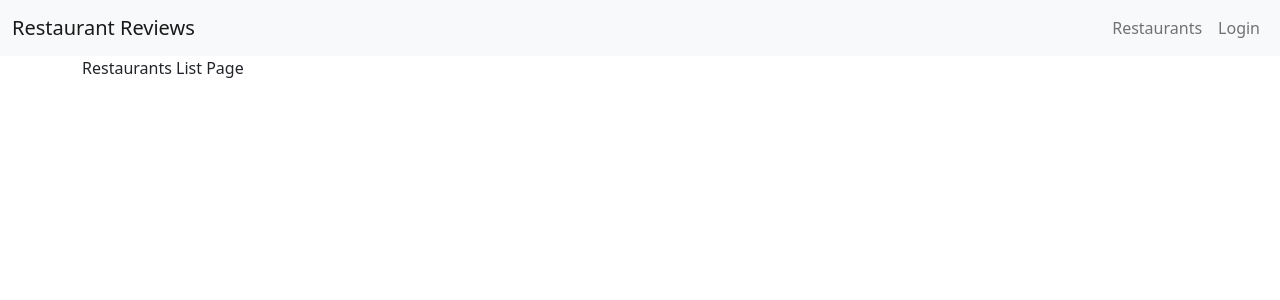
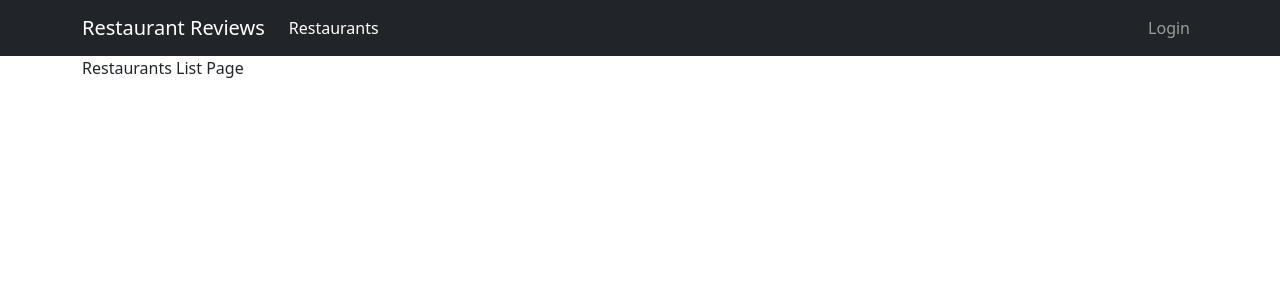
Before and after one commit to salbihmustafa/mern-restaurants, a React (Create React App) app in the folder frontend/: page /restaurants in a window 1280 px wide. Shown: the top 300 px of the page. Built offline with nearby package versions, Linux system fonts and the light colour scheme.

Commit message:
installed react-router-bootstrap for styling Link for react-router-dom and updated navigation with react-bootstrap

```diff
--- a/frontend/package.json
+++ b/frontend/package.json
@@ -11,6 +11,7 @@
     "react": "^18.2.0",
     "react-bootstrap": "^2.5.0",
     "react-dom": "^18.2.0",
+    "react-router-bootstrap": "^0.26.2",
     "react-router-dom": "^6.4.2",
     "react-scripts": "5.0.1",
     "sass": "^1.55.0",
--- a/frontend/src/App.js
+++ b/frontend/src/App.js
@@ -3,7 +3,7 @@
 import {Route, Routes, Navigate} from "react-router-dom";
 import {Container, Row} from "react-bootstrap";
 
-import Navbar from "./components/Navigation/Navbar";
+import Navigation from "./components/Navigation";
 import AddReview from "./pages/AddReview";
 import RestaurantList from "./pages/RestaurantList";
 import Restaurant from "./pages/Restaurant";
@@ -22,7 +22,7 @@
 
     return (
         <div className="App">
-            <Navbar logout={logout} user={user}/>
+            <Navigation logout={logout} user={user}/>
             <Container>
                 <Row>
                     <Routes>
--- /dev/null
+++ b/frontend/src/components/Navigation.js
@@ -0,0 +1,35 @@
+import {Container, Nav, Navbar} from "react-bootstrap";
+import {LinkContainer} from "react-router-bootstrap";
+
+const Navigation = ({logout, user}) => {
+    return (
+        <>
+            <Navbar collapseOnSelect expand="lg" bg="dark" variant="dark">
+                <Container>
+                    <Navbar.Brand href="/restaurants">Restaurant Reviews</Navbar.Brand>
+                    <Navbar.Toggle aria-controls="responsive-navbar-nav" />
+                    <Navbar.Collapse id="responsive-navbar-nav">
+                        <Nav className="me-auto">
+                            <LinkContainer to={"/restaurants"}>
+                                <Nav.Link>Restaurants</Nav.Link>
+                            </LinkContainer>
+                        </Nav>
+                        <Nav>
+                            {user ? (
+                                <Nav.Link onClick={logout}>
+                                    Logout {user.name}
+                                </Nav.Link>
+                            ) : (
+                                <LinkContainer to={"/login"}>
+                                    <Nav.Link>Login</Nav.Link>
+                                </LinkContainer>
+                            )}
+                        </Nav>
+                    </Navbar.Collapse>
+                </Container>
+            </Navbar>
+        </>
+    )
+}
+
+export default Navigation;
--- a/frontend/src/components/Navigation/Navbar.js
+++ /dev/null
@@ -1,33 +0,0 @@
-import {Link} from "react-router-dom";
-
-const Navbar = ({logout, user}) => {
-    return (
-        <>
-            <nav className="navbar navbar-expand-lg bg-light">
-                <div className="container-fluid">
-                    <a className="navbar-brand" href="/restaurants">Restaurant Reviews</a>
-                    <div className="navbar-nav mr-auto">
-                        <li className="nav-item">
-                            <Link to={"/restaurants"} className="nav-link">
-                                Restaurants
-                            </Link>
-                        </li>
-                        <li className="nav-item">
-                            {user ? (
-                                <a onClick={logout} className="nav-link">
-                                    Logout {user.name}
-                                </a>
-                            ) : (
-                                <Link to={"/login"} className="nav-link">
-                                    Login
-                                </Link>
-                            )}
-                        </li>
-                    </div>
-                </div>
-            </nav>
-        </>
-    )
-}
-
-export default Navbar;
```
Also changed, not shown: 1 other file (tests, documents, lock files or other folders).
